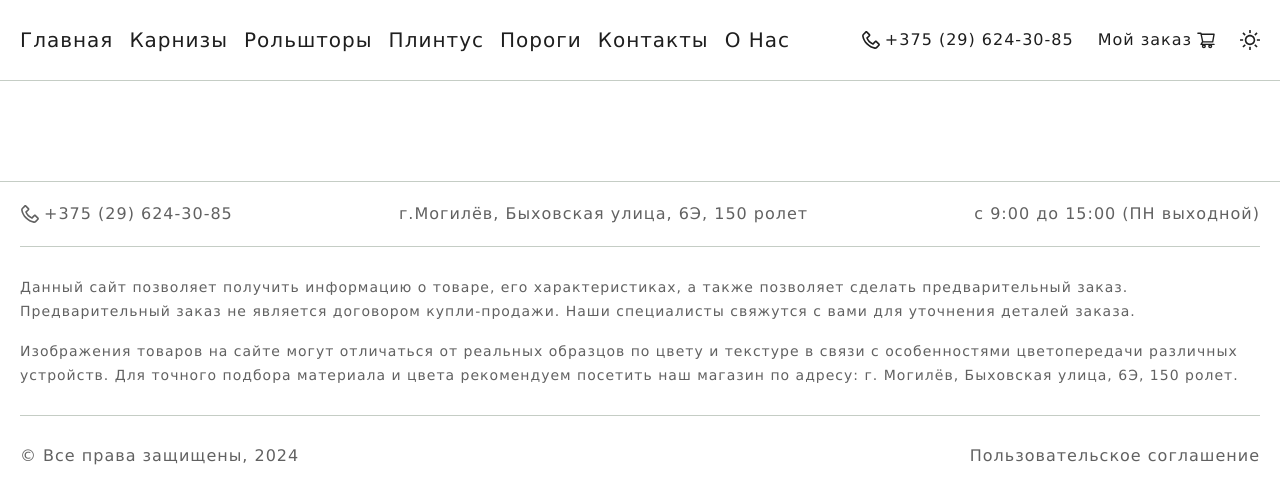
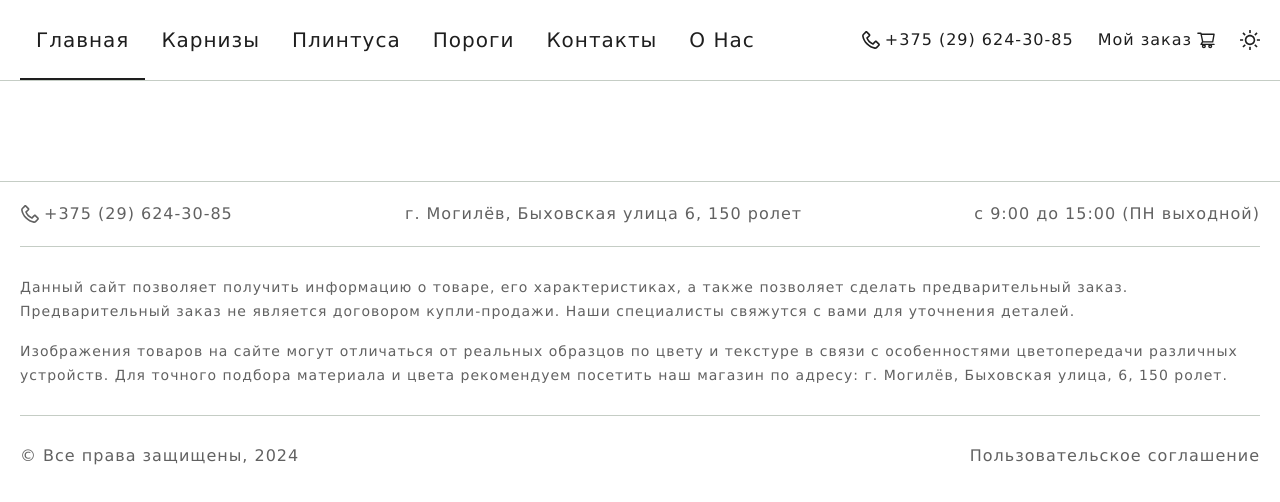
Before and after one commit to Yan-Litvinenko/decor-market, a Next.js app: page / in a window 1280 px wide. Shown: the top 502 px of the page. Built offline with nearby package versions, Linux system fonts and the light colour scheme.

Commit message:
refactoring: contacts

```diff
--- a/components/contactsAddress/ContactsAddress.tsx
+++ b/components/contactsAddress/ContactsAddress.tsx
@@ -1,14 +1,12 @@
+import { CONTACTS } from '@/constants/contacts';
 import Link from 'next/link';
 
 export default function ContactsAddress(): React.JSX.Element {
+    const { address, mapLink } = CONTACTS;
     return (
         <address className="contacts-address">
-            <Link
-                aria-label="Посмотреть на карте адрес г.Могилёв, Быховская улица, 6Э, 150 ролет"
-                href="https://yandex.by/maps/158/mogilev/house/Z0kYdQVjS0IHQFtpfXR4dXljZQ==/?ll=30.323271%2C53.894501&z=16"
-                target="_blank"
-            >
-                г.Могилёв, Быховская улица, 6Э, 150 ролет
+            <Link aria-label={`Посмотреть на карте адрес ${address}`} href={mapLink} target="_blank">
+                {address}
             </Link>
         </address>
     );
--- a/components/footerDisclaimer/FooterDisclaimer.tsx
+++ b/components/footerDisclaimer/FooterDisclaimer.tsx
@@ -8,7 +8,7 @@ export default function FooterDisclaimer(): React.JSX.Element {
             >
                 Данный сайт позволяет получить информацию о товаре, его характеристиках, а также позволяет сделать
                 предварительный заказ. Предварительный заказ не является договором купли-продажи. Наши специалисты
-                свяжутся с вами для уточнения деталей заказа.
+                свяжутся с вами для уточнения деталей.
             </p>
             <p
                 className="footer__disclaimer-text"
@@ -16,7 +16,7 @@ export default function FooterDisclaimer(): React.JSX.Element {
             >
                 Изображения товаров на сайте могут отличаться от реальных образцов по цвету и текстуре в связи с
                 особенностями цветопередачи различных устройств. Для точного подбора материала и цвета рекомендуем
-                посетить наш магазин по адресу: г. Могилёв, Быховская улица, 6Э, 150 ролет.
+                посетить наш магазин по адресу: г. Могилёв, Быховская улица, 6, 150 ролет.
             </p>
         </article>
     );
--- a/components/header/Header.tsx
+++ b/components/header/Header.tsx
@@ -1,5 +1,6 @@
 import Link from 'next/link';
 import ContactsPhone from '../contactsPhone/ContactsPhone';
+import Navigation from '../navigation/Navigation';
 import { ShoppingCartOutlined, SunOutlined, MenuOutlined } from '@ant-design/icons';
 
 export default function Header(): React.JSX.Element {
@@ -12,45 +13,7 @@ export default function Header(): React.JSX.Element {
                         <MenuOutlined />
                     </button>
 
-                    <nav className={`header__nav ${false ? 'header__nav_active' : ''}`} aria-label="Меню">
-                        <ul className="header__nav-list" aria-label="Список пунктов меню">
-                            <li className="header__nav-item" aria-label="Главная страница">
-                                <Link className="header__nav-link" href="/" aria-current="page">
-                                    Главная
-                                </Link>
-                            </li>
-                            <li className="header__nav-item" aria-label="Карнизы">
-                                <Link className="header__nav-link" href="/" aria-current="page">
-                                    Карнизы
-                                </Link>
-                            </li>
-                            <li className="header__nav-item" aria-label="Рольшторы">
-                                <Link className="header__nav-link" href="/" aria-current="page">
-                                    Рольшторы
-                                </Link>
-                            </li>
-                            <li className="header__nav-item" aria-label="Плинтус">
-                                <Link className="header__nav-link" href="/" aria-current="page">
-                                    Плинтус
-                                </Link>
-                            </li>
-                            <li className="header__nav-item" aria-label="Пороги">
-                                <Link className="header__nav-link" href="/" aria-current="page">
-                                    Пороги
-                                </Link>
-                            </li>
-                            <li className="header__nav-item" aria-label="Контакты">
-                                <Link className="header__nav-link" href="/contacts" aria-current="page">
-                                    Контакты
-                                </Link>
-                            </li>
-                            <li className="header__nav-item" aria-label="О нас">
-                                <Link className="header__nav-link" href="/about" aria-current="page">
-                                    О нас
-                                </Link>
-                            </li>
-                        </ul>
-                    </nav>
+                    <Navigation />
 
                     <div className="header__contacts-shopping">
                         <ContactsPhone />
--- /dev/null
+++ b/components/navigation/Navigation.tsx
@@ -0,0 +1,73 @@
+'use client';
+
+import Link from 'next/link';
+import { usePathname } from 'next/navigation';
+
+type NavigationItem = {
+    key: string;
+    title: string;
+    href: string;
+    ariaLabel: string;
+};
+
+export default function Navigation(): React.JSX.Element {
+    const pathname: string = usePathname();
+    const pages: NavigationItem[] = [
+        {
+            key: 'navigation-main',
+            title: 'Главная',
+            href: '/',
+            ariaLabel: 'Главная страница',
+        },
+        {
+            key: 'navigation-cornice',
+            title: 'Карнизы',
+            href: '/cornice',
+            ariaLabel: 'Карнизы',
+        },
+        {
+            key: 'navigation-plinth',
+            title: 'Плинтуса',
+            href: '/plinth',
+            ariaLabel: 'Плинтус',
+        },
+        {
+            key: 'navigation-doorstep',
+            title: 'Пороги',
+            href: '/doorstep',
+            ariaLabel: 'Пороги',
+        },
+        {
+            key: 'navigation-contacts',
+            title: 'Контакты',
+            href: '/contacts',
+            ariaLabel: 'Контакты',
+        },
+        {
+            key: 'navigation-about',
+            title: 'О нас',
+            href: '/about',
+            ariaLabel: 'О нас',
+        },
+    ];
+
+    return (
+        <nav className="nav" aria-label="Меню">
+            <ul className="nav__list" aria-label="Список пунктов меню">
+                {pages.map(({ title, href, key, ariaLabel }) => {
+                    return (
+                        <li className="nav__item" key={key} aria-label={ariaLabel}>
+                            <Link
+                                className={`nav__link ${pathname === href ? 'nav__link-active' : ''}`}
+                                href={href}
+                                aria-current="page"
+                            >
+                                {title}
+                            </Link>
+                        </li>
+                    );
+                })}
+            </ul>
+        </nav>
+    );
+}
--- /dev/null
+++ b/constants/contacts.tsx
@@ -0,0 +1,14 @@
+import type { Contacts } from '@/types/constants.interface';
+
+export const CONTACTS: Contacts = {
+    address: 'г. Могилёв, Быховская улица 6, 150 ролет',
+    mode: {
+        time: 'c 9:00 до 15:00',
+        dayOff: 'ПН выходной',
+    },
+    mapLink: 'https://yandex.by/maps/158/mogilev/house/Z0kYdQVjS0IHQFtpfXR4dXljZQ==/?ll=30.323271%2C53.894501&z=16',
+    phone: {
+        visual: '+375 (29) 624-30-85',
+        number: 375296243085,
+    },
+};
--- a/styles/components/header.scss
+++ b/styles/components/header.scss
@@ -1,6 +1,5 @@
 .header {
-    backdrop-filter: saturate(180%) blur(5px);
-    background-color: transparent;
+    background-color: var(--inverse-main-color);
     border-bottom: 1px solid var(--decorative-line-color);
     color: var(--main-color);
     left: 0;
@@ -14,55 +13,6 @@
         display: flex;
         justify-content: space-between;
         height: 80px;
-    }
-
-    &__nav {
-        height: 100%;
-    }
-
-    &__nav-list {
-        column-gap: 16px;
-        display: flex;
-        font-size: 20px;
-        height: 100%;
-        justify-content: space-between;
-        line-height: 30px;
-    }
-
-    &__nav-item {
-        text-transform: capitalize;
-    }
-
-    &__nav-link {
-        align-items: center;
-        display: flex;
-        height: 100%;
-        overflow: hidden;
-        position: relative;
-    }
-
-    &__nav-link::before {
-        content: '';
-        display: block;
-        bottom: 0;
-        left: 0;
-        width: 100%;
-        height: 2px;
-        position: absolute;
-        background-color: var(--main-color);
-        transition:
-            transform var(--transition-time) ease,
-            opacity 0ms ease var(--transition-time);
-        transition:
-            transform ease var(var(--transition-time), var(--transition-time)),
-            opacity ease 0ms var(--transition-time);
-        transform: translateX(100%);
-        opacity: 0;
-    }
-
-    &__link_active:before {
-        transform: translateX(0);
-        opacity: 1;
     }
 
     &__contacts-shopping {
@@ -129,52 +79,11 @@
     .header__theme:hover {
         text-shadow: var(--main-color-text-shadow);
     }
-
-    .header__nav-link:hover:before {
-        transform: translateX(0);
-        opacity: 1;
-    }
-
-    .header__nav-link:hover ~ .header__nav-link:before {
-        transform: translateX(-100%);
-    }
-
-    .header__nav:hover .header__nav-link:hover:before {
-        transition-delay: 0ms, 0ms;
-    }
 }
 
 @media (max-width: 1200px) {
-    .header {
-        &__burger {
-            display: block;
-        }
-
-        &__nav {
-            position: fixed;
-            top: 0;
-            left: -300px;
-            width: 300px;
-            height: 100vh;
-            background-color: var(--background-color);
-            padding: 80px 20px 20px;
-            transition: left var(--transition-time) ease;
-            z-index: 20;
-
-            &_active {
-                left: 0;
-            }
-        }
-
-        &__nav-list {
-            flex-direction: column;
-            row-gap: 20px;
-            height: auto;
-        }
-
-        &__nav-link {
-            height: auto;
-        }
+    .header__burger {
+        display: block;
     }
 }
 
--- /dev/null
+++ b/styles/components/navigation.scss
@@ -0,0 +1,91 @@
+.nav {
+    height: 100%;
+
+    &__list {
+        display: flex;
+        font-size: 20px;
+        height: 100%;
+        justify-content: space-between;
+        line-height: 30px;
+    }
+
+    &__item {
+        text-transform: capitalize;
+    }
+
+    &__link {
+        align-items: center;
+        display: flex;
+        height: 100%;
+        overflow: hidden;
+        padding: 0 16px;
+        position: relative;
+    }
+
+    &__link::before {
+        content: '';
+        display: block;
+        bottom: 0;
+        left: 0;
+        width: 100%;
+        height: 2px;
+        position: absolute;
+        background-color: var(--main-color);
+        transition:
+            transform var(--transition-time) ease,
+            opacity 0ms ease var(--transition-time);
+        transition:
+            transform ease var(var(--transition-time), var(--transition-time)),
+            opacity ease 0ms var(--transition-time);
+        transform: translateX(100%);
+        opacity: 0;
+    }
+
+    &__link-active:before {
+        transform: translateX(0);
+        opacity: 1;
+    }
+}
+
+@media (hover: hover) {
+    .nav:hover .nav__link:hover:before {
+        transition-delay: 0ms, 0ms;
+    }
+
+    .nav__link:hover:before {
+        transform: translateX(0);
+        opacity: 1;
+    }
+
+    .nav__link:hover ~ .nav__link:before {
+        transform: translateX(-100%);
+    }
+}
+
+@media (max-width: 1200px) {
+    .nav {
+        position: fixed;
+        top: 0;
+        left: -300px;
+        width: 300px;
+        height: 100vh;
+        background-color: var(--background-color);
+        padding: 80px 20px 20px;
+        transition: left var(--transition-time) ease;
+        z-index: 20;
+
+        &-active {
+            left: 0;
+        }
+
+        &__list {
+            flex-direction: column;
+            row-gap: 20px;
+            height: auto;
+        }
+
+        &__link {
+            height: auto;
+        }
+    }
+}
```
Also changed, not shown: components/contactsMode/ContactsMode.tsx (+6 -2 lines), components/contactsPhone/ContactsPhone.tsx (+5 -6 lines), styles/index.scss (+7 -2 lines), types/Constants.interface.ts (added, +12 -0 lines).
